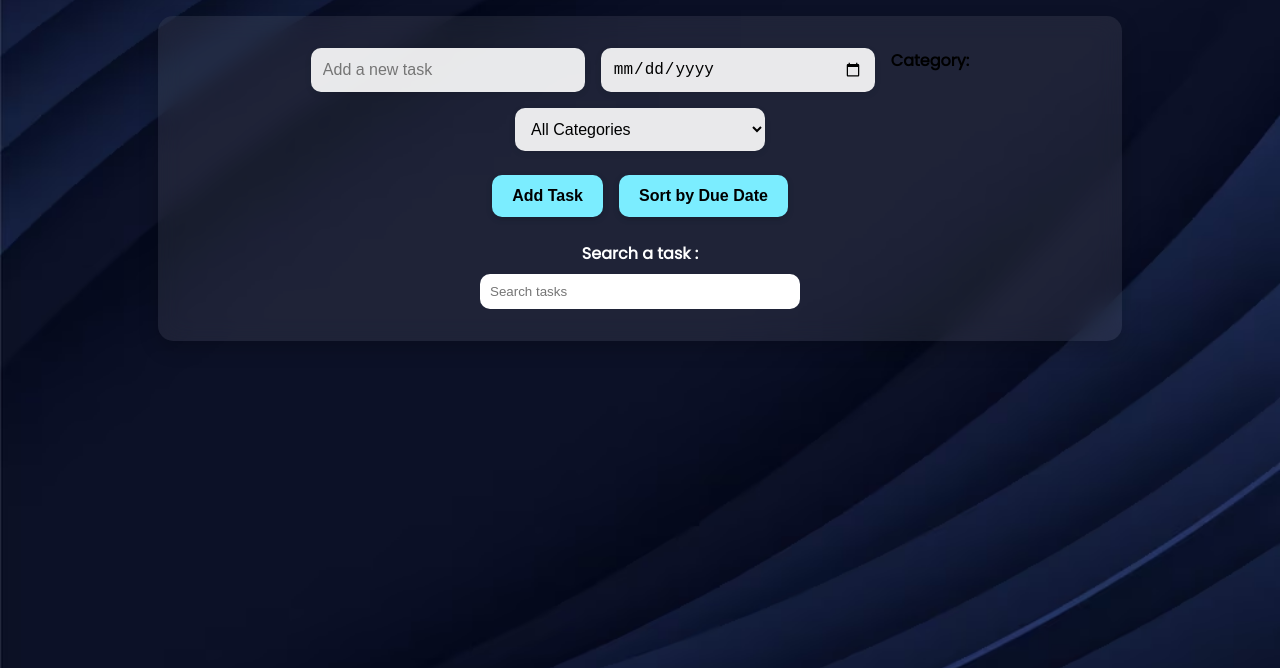
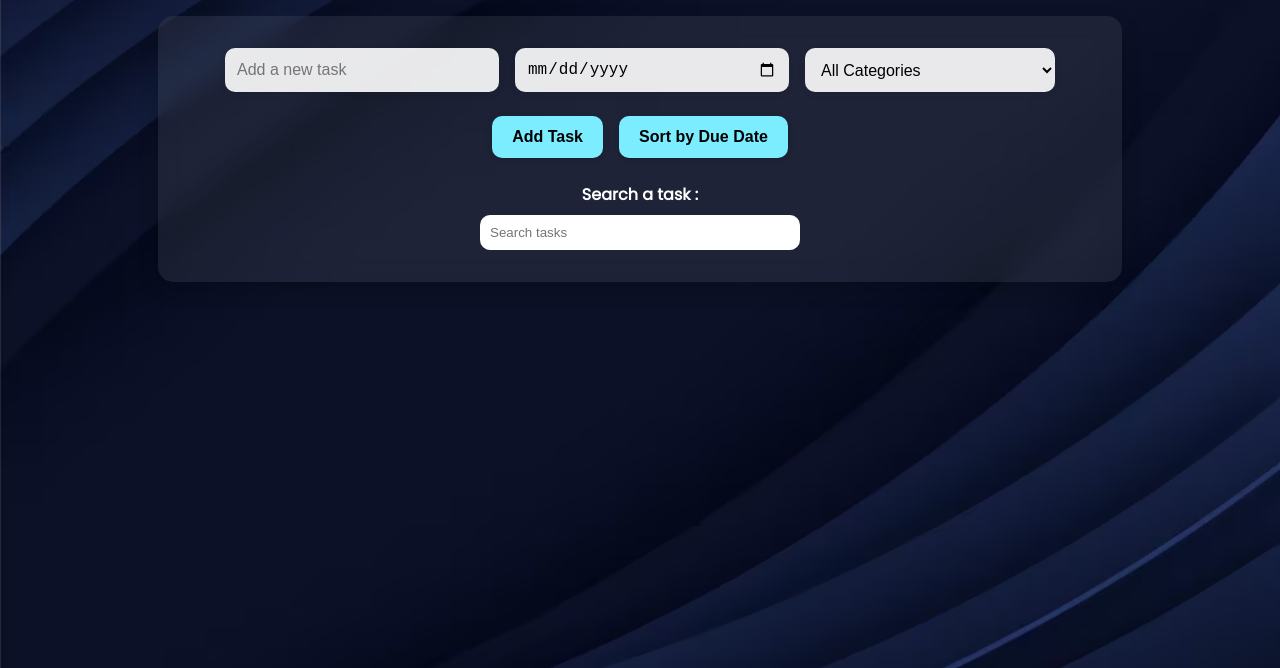
Before and after one commit to jhanvidhawan/taskmanager, a plain HTML site: page index.html in a window 1280 px wide. Shown: the part 132-800 px from the top of the page. Drawn offline with nearby package versions, Linux system fonts and the light colour scheme.

Commit message:
Update index.html

```diff
--- a/index.html
+++ b/index.html
@@ -28,7 +28,6 @@
             <input id="taskInput" type="text" placeholder="Add a new task">
             <input id="dueDateInput" type="date">
 
-            <label class="select" for="categorySelect"><b>Category:</b></label>
             <select id="categorySelect" class="category">
                 <option value="Undefined">All Categories</option>
                 <option value="Personal">Personal</option>
```
